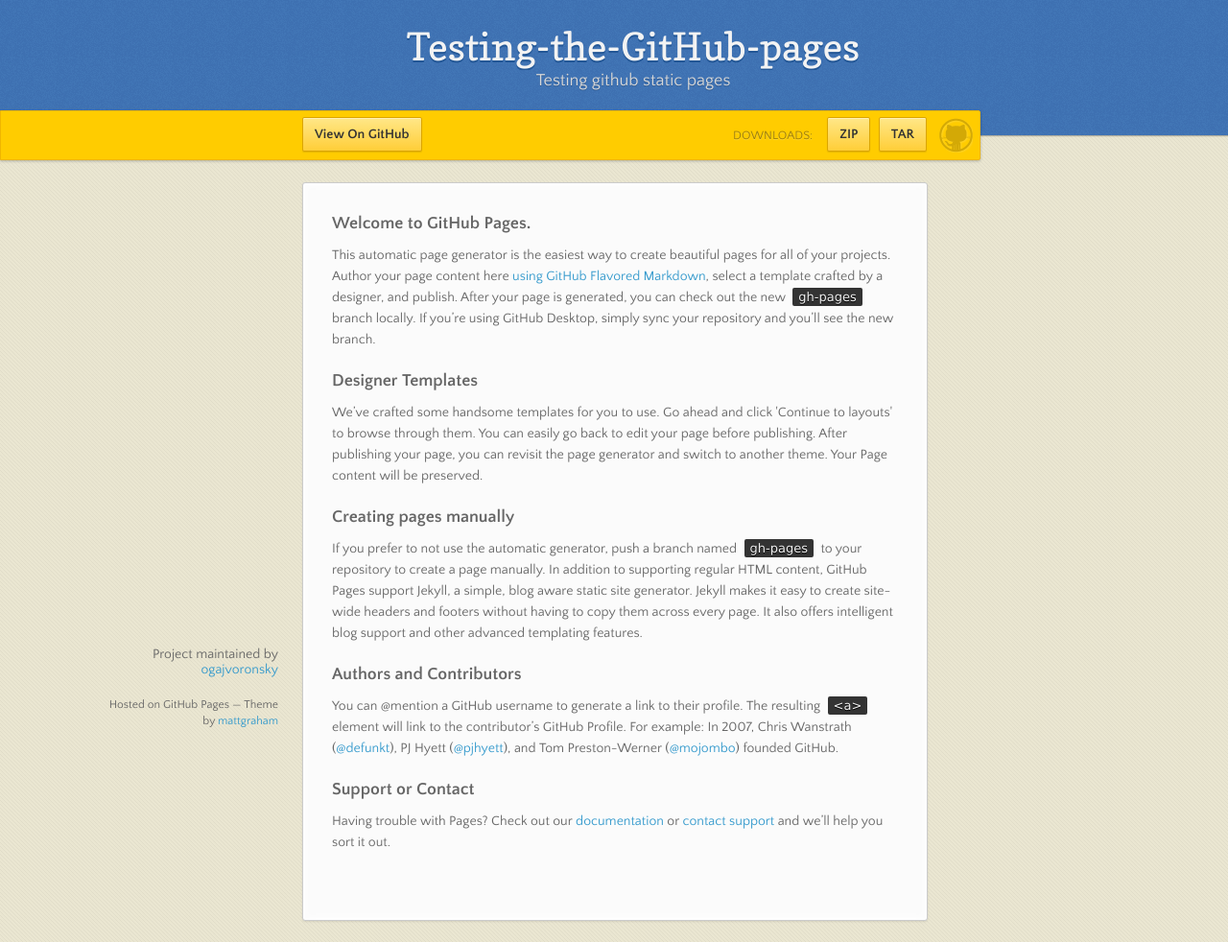
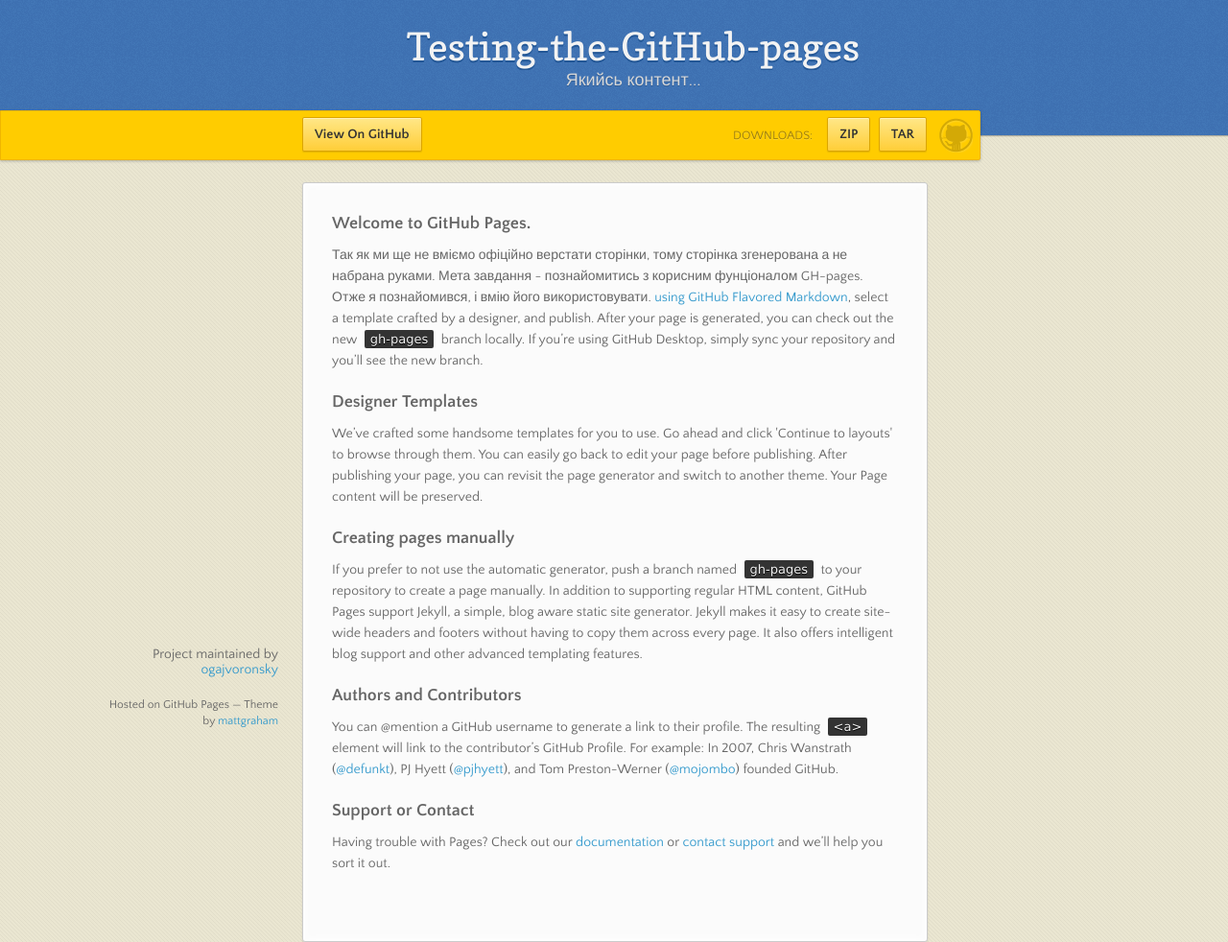
Before and after one commit to ogajvoronsky/testing-the-github-pages, a plain HTML site: page index.html in a window 1280 px wide. Shown: the top 982 px of the page at 96% size. Drawn offline with nearby package versions, Linux system fonts and the light colour scheme.

Commit message:
Update index.html

```diff
--- a/index.html
+++ b/index.html
@@ -18,7 +18,7 @@
 
       <header>
         <h1>Testing-the-GitHub-pages</h1>
-        <p>Testing github static pages</p>
+        <p>Якийсь контент...</p>
       </header>
 
       <div id="banner">
@@ -42,7 +42,7 @@
         <h3>
 <a id="welcome-to-github-pages" class="anchor" href="#welcome-to-github-pages" aria-hidden="true"><span aria-hidden="true" class="octicon octicon-link"></span></a>Welcome to GitHub Pages.</h3>
 
-<p>This automatic page generator is the easiest way to create beautiful pages for all of your projects. Author your page content here <a href="https://guides.github.com/features/mastering-markdown/">using GitHub Flavored Markdown</a>, select a template crafted by a designer, and publish. After your page is generated, you can check out the new <code>gh-pages</code> branch locally. If you’re using GitHub Desktop, simply sync your repository and you’ll see the new branch.</p>
+<p>Так як ми ще не вміємо офіційно верстати сторінки, тому сторінка згенерована а не набрана руками. Мета завдання - познайомитись з корисним фунціоналом GH-pages. Отже я познайомився, і вмію його використовувати. <a href="https://guides.github.com/features/mastering-markdown/">using GitHub Flavored Markdown</a>, select a template crafted by a designer, and publish. After your page is generated, you can check out the new <code>gh-pages</code> branch locally. If you’re using GitHub Desktop, simply sync your repository and you’ll see the new branch.</p>
 
 <h3>
 <a id="designer-templates" class="anchor" href="#designer-templates" aria-hidden="true"><span aria-hidden="true" class="octicon octicon-link"></span></a>Designer Templates</h3>
```
